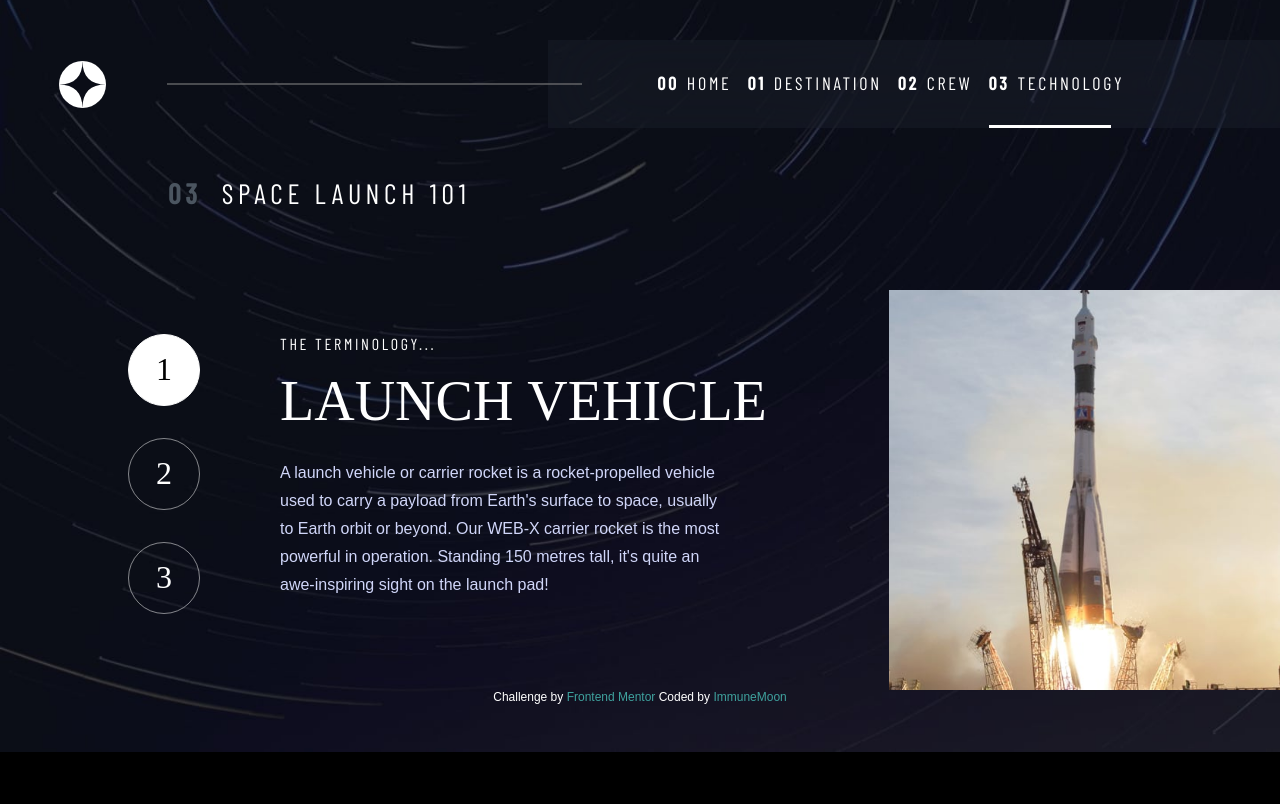
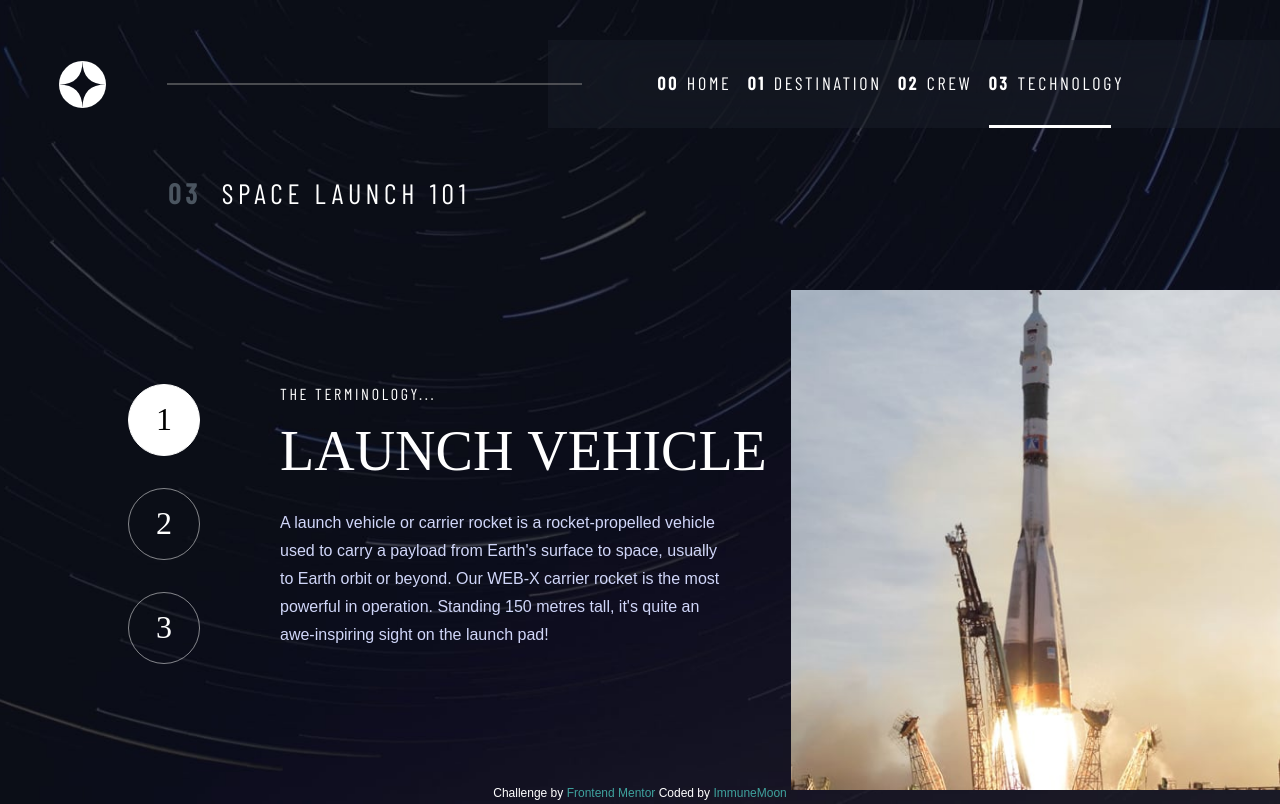
Before and after one commit to ImmuneMoon/space-tourism-website, a React (Create React App) app: page /technology in a window 1280 px wide. Built offline with nearby package versions, Linux system fonts and the light colour scheme; a web font is replaced by a local one.

Commit message:
More experimenting w/ the css
project is mostly functionally finished, got the stylings close to where they should be. Crew page is still wonky though.

```diff
--- a/src/App.js
+++ b/src/App.js
@@ -18,7 +18,7 @@ function App() {
     		<Route path='/crew' element={<Crew/>} />
     		<Route path='/technology' element={<Technology/>} />
     	</Routes>
-		<Attribution style="position: sticky; bottom: 0;"/>
+		<Attribution/>
     	</Router>
     );
 }
--- a/src/components/Crew.jsx
+++ b/src/components/Crew.jsx
@@ -32,7 +32,6 @@ const Content = createGlobalStyle`
 `;
 
 const Main = styled.main`
-    height: fit-content;
     display: flex;
     justify-content: center;
     align-content: center;
@@ -60,7 +59,7 @@ const Heading = styled.div`
 `;
 
 const R_container = styled.div`
-    height: 83vh;
+    height: 100%;
     width: 100%;
     margin-top: 5rem;
     @media (max-width: 1025px) {
--- a/src/components/Home.jsx
+++ b/src/components/Home.jsx
@@ -23,7 +23,7 @@ const Content = createGlobalStyle`
   }
 `;
 
-const Main_container = styled.main`
+const Main = styled.main`
     height: 100vh;
     width: 100%;
     display: flex;
@@ -338,7 +338,7 @@ function Home() {
     return (
         <>
             <Content theme={theme}/>
-            <Main_container theme={theme}>
+            <Main theme={theme}>
                 <Home_container theme={theme}>
                     <Left_container theme={theme}>
                         <Main_p theme={theme}>
@@ -364,7 +364,7 @@ function Home() {
                         </Link>
                     </Right_container>
                 </Home_container>
-            </Main_container>
+            </Main>
         </>
     );
 }
--- a/src/index.css
+++ b/src/index.css
@@ -21,12 +21,18 @@ Check individual components for additional stylings relevant only to that compon
 }
 
 #root {
-	height: 100%;
+	min-height: 100vh;
 	width: 100%;
+	display: flex;
+	flex-direction: column;
+	flex-grow: 1;
 }
 
 body {
-	height: 100%;
+	min-height: 100vh;
+	width: 100%;
+	display: flex;
+	flex-direction: column;
 	width: 100%;
 	-webkit-background-size: cover;
 	-moz-background-size: cover;
@@ -39,7 +45,8 @@ body {
 }
 
 main {
-	height: 100%;
+	margin-top: auto;
+	flex-grow: 1;
 }
 
 .navButton:hover {
@@ -269,7 +276,7 @@ p[name="crew-info"] {
 
 
 #tech_img {
-	max-height: 400px;
+	max-height: 500px;
 }
 
 
@@ -280,7 +287,7 @@ p[name="crew-info"] {
 #footer {
 	height: fit-content;
 	position: sticky;
-	bottom: -10;
+	bottom: 0;
 
 }
 
```
